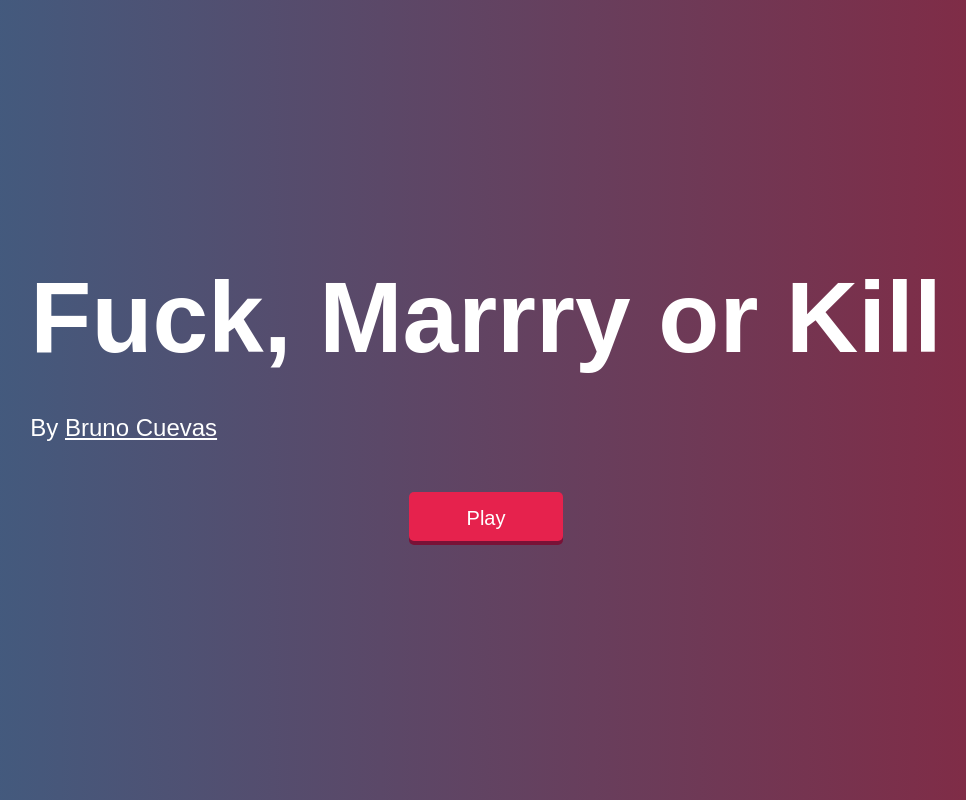
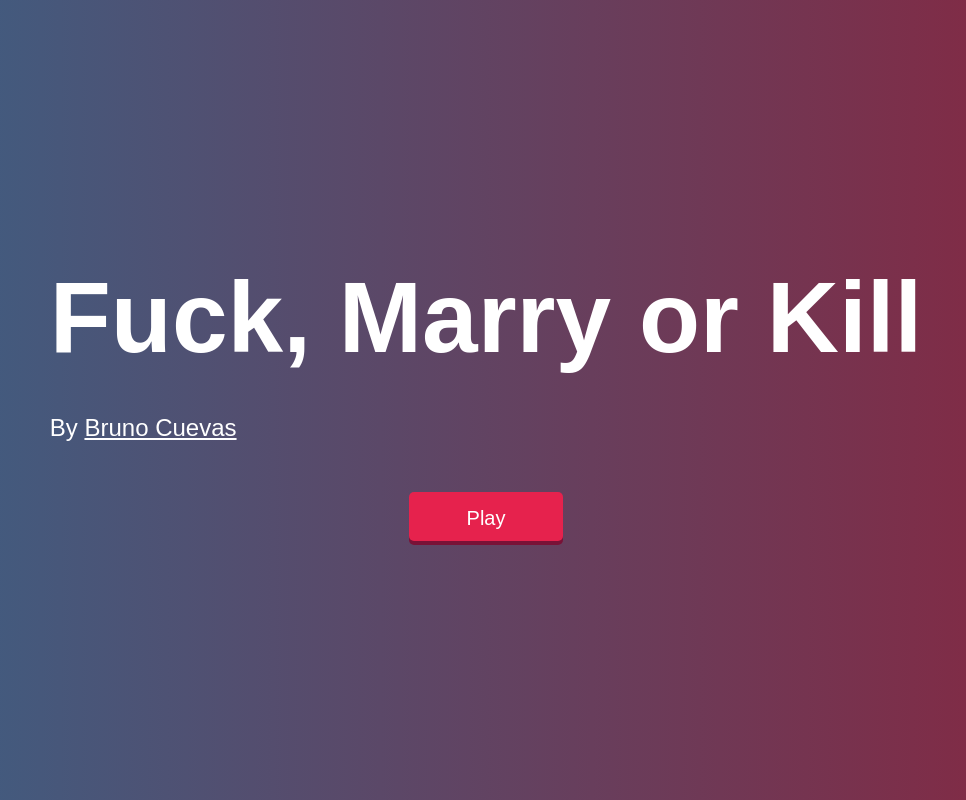
Before and after one commit to Bmcuevas/Fuck-marry-kill, a plain HTML site: page index.html in a window 1280 px wide. Shown: the whole page, without its empty margins (154-1120 px from the left). Drawn offline with Linux system fonts and the light colour scheme.

Commit message:
Update index.html correction

```diff
--- a/index.html
+++ b/index.html
@@ -10,14 +10,14 @@
   <link rel="stylesheet" href="css/style.css">
   <script src="js/index.js"></script>
 
-  <title>Fuck, Marrry or Kill</title>
+  <title>Fuck, Marry or Kill</title>
   <style>
 
   </style>
 </head>
 <body>
   <div class="title">
-    <h1>Fuck, Marrry or Kill</h1>
+    <h1>Fuck, Marry or Kill</h1>
     <div class="instagram">By <a href="https://www.instagram.com/bruno.cuevas/" target="_blank">Bruno Cuevas</a></div>
   </div>
 
```
